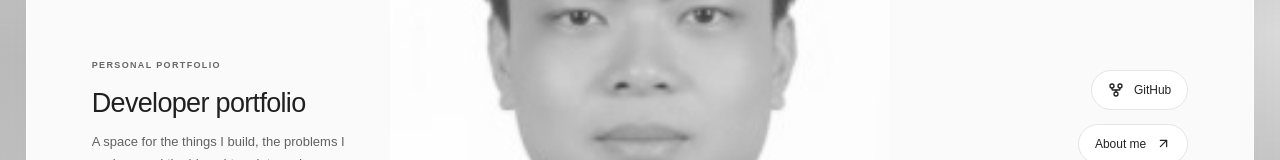
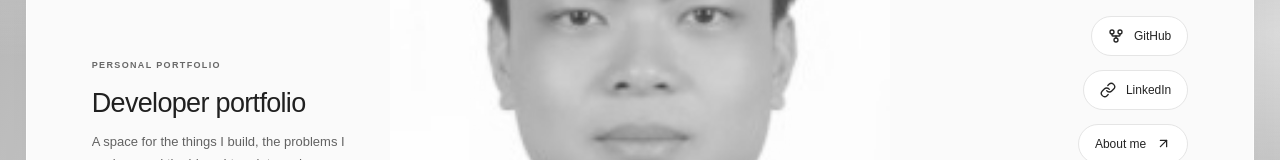
Before and after one commit to Adyan05/Portfolio, a React (Vite) app: page / in a window 1280 px wide. Shown: the part 447-607 px from the top of the page. Built offline with nearby package versions, Linux system fonts and the light colour scheme.

Commit message:
Add Adyan LinkedIn profile link

```diff
--- a/src/data/profile.ts
+++ b/src/data/profile.ts
@@ -1 +1 @@
-export const profile = {name:'Adyan Dean',title:'Developer portfolio',intro:'A space for the things I build, the problems I explore, and the ideas I turn into code.',about:'Your introduction belongs here. Share your background, what draws you to technology, and the kind of work you want to do.',education:'Add your degree, institution, and graduation year.',interests:'Add your technical interests and the questions you enjoy exploring.',goals:'Describe the opportunities you are looking for.',phone:'+60179859685',email:'',github:'https://github.com/Adyan05',linkedin:'',image:'images/profile/portrait.jpg'};
+export const profile = {name:'Adyan Dean',title:'Developer portfolio',intro:'A space for the things I build, the problems I explore, and the ideas I turn into code.',about:'Your introduction belongs here. Share your background, what draws you to technology, and the kind of work you want to do.',education:'Add your degree, institution, and graduation year.',interests:'Add your technical interests and the questions you enjoy exploring.',goals:'Describe the opportunities you are looking for.',phone:'+60179859685',email:'',github:'https://github.com/Adyan05',linkedin:'https://www.linkedin.com/in/adyan-d-09a516258/',image:'images/profile/portrait.jpg'};
```
